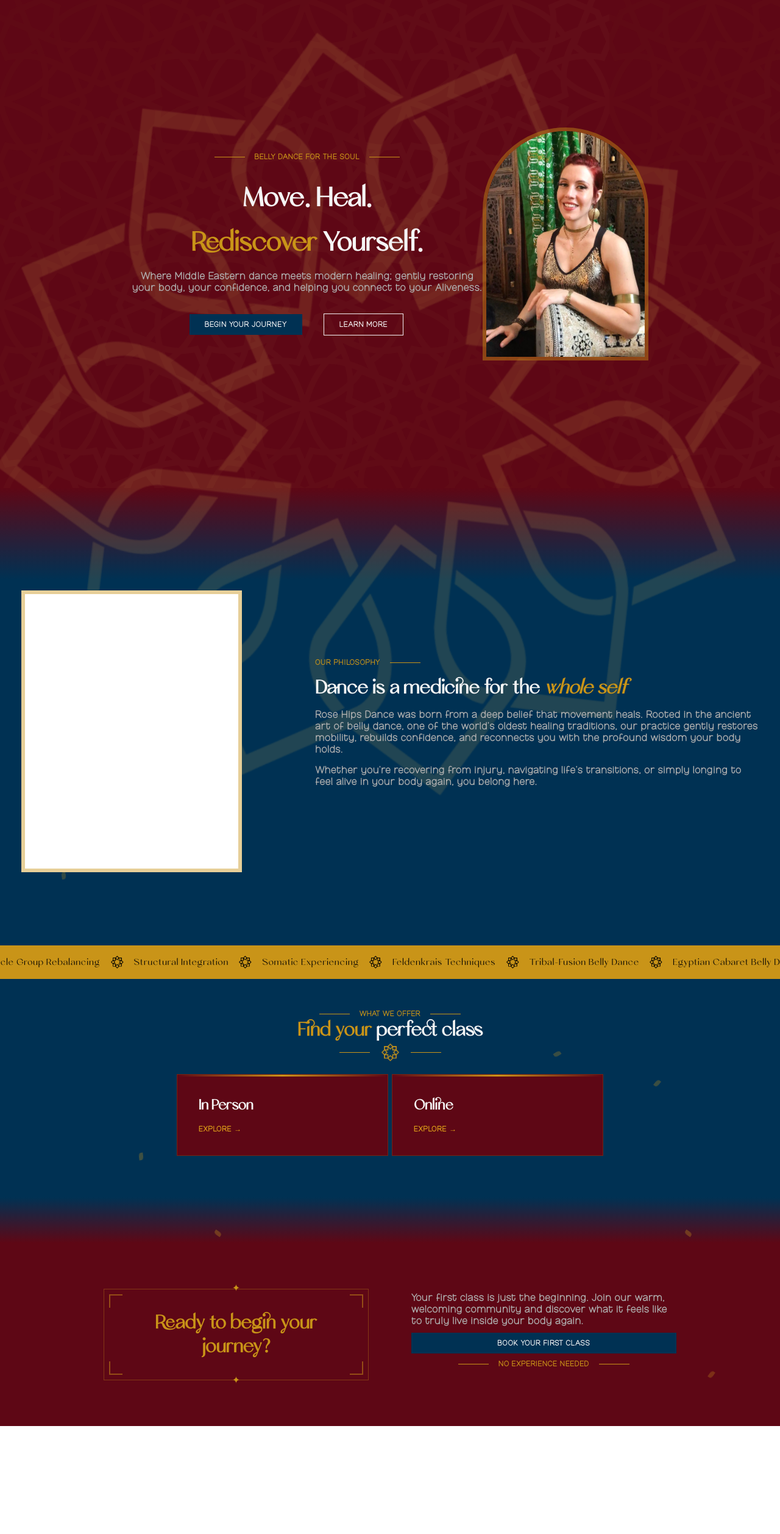
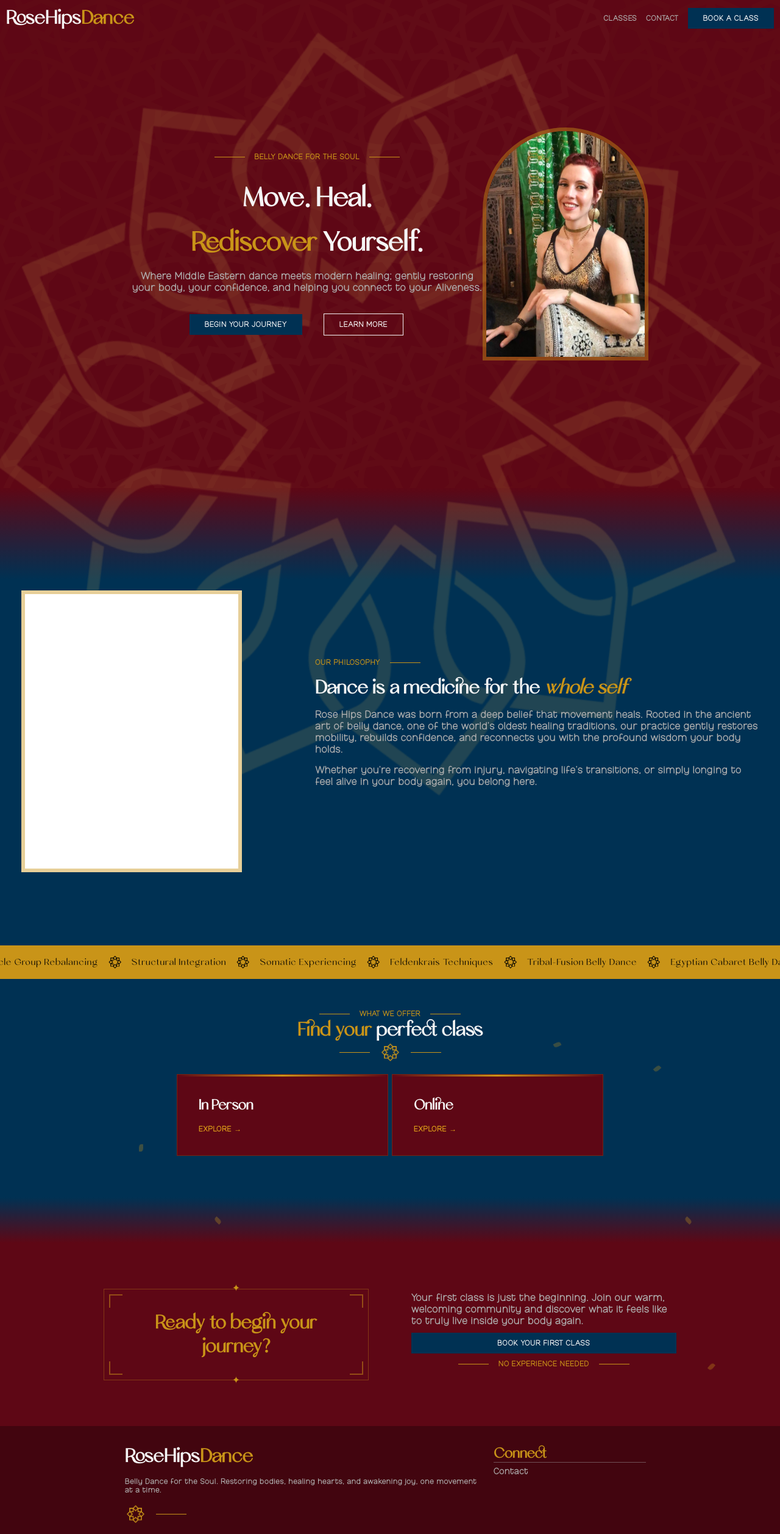
Before and after one commit to tpeschke/rose-hips-dance-typescript, a React (Vite) app in the folder app/: page / in a window 1280 px wide. Shown: the whole page at 61% size. Before the commit the page ends 2338 px from the top, so only its background shows below. Built offline with nearby package versions, Linux system fonts and the light colour scheme.

Commit message:
set up header and footer

```diff
--- a/app/src/App.tsx
+++ b/app/src/App.tsx
@@ -1,9 +1,13 @@
+import Footer from "./components/footer/footer"
+import Header from "./components/header/header"
 import AllRoutes from "./Routes"
 
 function App() {
   return (
     <>
+      <Header />
       <AllRoutes />
+      <Footer />
     </>
   )
 }
--- a/app/src/components/ImageShell/ImageShell.tsx
+++ b/app/src/components/ImageShell/ImageShell.tsx
@@ -3,8 +3,10 @@ import star from '../../assets/star.png'
 import portrait from '../../assets/portrait.jpg'
 import sun from '../../assets/sun.png'
 
+type SrcOptions = 'star' | 'portrait' | 'sun'
+
 interface Props {
-    src: string,
+    src: SrcOptions,
     alt: string,
     width: number
     height: number
@@ -12,7 +14,7 @@ interface Props {
 
 export default function ImageShell({ src, alt, width, height }: Props) {
 
-    function getImage(src: string) {
+    function getImage(src: SrcOptions) {
         switch (src) {
             case 'star':
                 return star
@@ -20,8 +22,6 @@ export default function ImageShell({ src, alt, width, height }: Props) {
                 return portrait
             case 'sun':
                 return sun
-            default:
-                return ''
         }
     }
 
--- /dev/null
+++ b/app/src/components/footer/footer.css
@@ -0,0 +1,67 @@
+.footer {
+  background: var(--darkBurgundy);
+  display: flex;
+  justify-content: center;
+  padding: 30px 50px 15px;
+}
+
+.footer h1 {
+  word-spacing: -6px;
+  color: var(--white);
+}
+
+.footer h1 span {
+  color: var(--gold);
+}
+
+.footer h2 {
+  color: var(--gold);
+  border-bottom: 1px solid #afafaf71;
+}
+
+.footer .strike-right {
+  margin-top: 15px;
+}
+
+.footer>div:not(.main) p {
+  color: var(--lightGray);
+  font-size: 14px;
+  letter-spacing: 1px;
+  margin: 5px 0;
+  cursor: pointer;
+}
+
+.footer p.subtitle {
+  font-size: 12px;
+  margin-top: 15px;
+}
+
+.footer>div {
+  width: 25%;
+  max-width: 250px;
+  margin-right: 15px;
+  z-index: 99;
+}
+
+.footer>div.main {
+  width: 50%;
+  max-width: 750px;
+}
+
+@media (max-width: 566px) {
+  .footer {
+    flex-direction: column-reverse;
+    padding: 15px;
+  }
+
+  .footer>div.main,
+  .footer>div {
+    width: 100%;
+    max-width: unset;
+    margin: 0;
+  }
+
+  .footer>div.main {
+    margin-top: 15px;
+  }
+}
--- /dev/null
+++ b/app/src/components/footer/footer.tsx
@@ -0,0 +1,59 @@
+import { Link } from "react-router-dom";
+import ImageShell from "../ImageShell/ImageShell";
+import "./footer.css";
+
+export default function Footer() {
+  const sections = [
+    // {
+    //   title: "Stories",
+    //   items: [
+    //     // "Our Story",
+    //     "Philosophy",
+    //     "Gallery",
+    //   ].map((title) => {
+    //     return { title, link: `/` };
+    //   }),
+    // },
+    {
+      title: "Connect",
+      items: ["Contact"].map((title) => {
+        return { title, link: `/contact` };
+      }),
+    },
+  ];
+  return (
+    <div className="footer">
+      <div className="main">
+        <h1>
+          Rose Hips <span>Dance</span>
+        </h1>
+        <p className="subtitle">
+          Belly Dance for the Soul. Restoring bodies, healing hearts, and
+          awakening joy, one movement at a time.
+        </p>
+        <div className="strike-right">
+          <ImageShell
+            src="star"
+            alt="star"
+            width={35}
+            height={35}
+          />
+        </div>
+      </div>
+      {sections.map(({ title, items }) => {
+        return (
+          <div key={title}>
+            <h2>{title}</h2>
+            {items.map(({ title, link }, index) => {
+              return (
+                <Link key={index} to={link}>
+                  <p>{title}</p>
+                </Link>
+              );
+            })}
+          </div>
+        );
+      })}
+    </div>
+  );
+}
--- /dev/null
+++ b/app/src/components/header/component/hamburgerMenuIcon.css
@@ -0,0 +1,73 @@
+#nav-icon {
+    display: none;
+    margin-left: auto;
+    width: 30px;
+    height: 21px;
+    position: relative;
+    -webkit-transform: rotate(0deg);
+    -moz-transform: rotate(0deg);
+    -o-transform: rotate(0deg);
+    transform: rotate(0deg);
+    -webkit-transition: .5s ease-in-out;
+    -moz-transition: .5s ease-in-out;
+    -o-transition: .5s ease-in-out;
+    transition: .5s ease-in-out;
+    cursor: pointer;
+}
+
+#nav-icon span {
+    display: block;
+    position: absolute;
+    height: 3px;
+    width: 100%;
+    background: var(--white);
+    border-radius: 9px;
+    opacity: 1;
+    left: 0;
+    -webkit-transform: rotate(0deg);
+    -moz-transform: rotate(0deg);
+    -o-transform: rotate(0deg);
+    transform: rotate(0deg);
+    -webkit-transition: .25s ease-in-out;
+    -moz-transition: .25s ease-in-out;
+    -o-transition: .25s ease-in-out;
+    transition: .25s ease-in-out;
+}
+
+#nav-icon span:nth-child(1) {
+    top: 0px;
+}
+
+#nav-icon span:nth-child(2) {
+    top: 9px;
+}
+
+#nav-icon span:nth-child(3) {
+    top: 18px;
+}
+
+#nav-icon.open span:nth-child(1) {
+    top: 9px;
+    -webkit-transform: rotate(135deg);
+    -moz-transform: rotate(135deg);
+    -o-transform: rotate(135deg);
+    transform: rotate(135deg);
+}
+
+#nav-icon.open span:nth-child(2) {
+    opacity: 0;
+}
+
+#nav-icon.open span:nth-child(3) {
+    top: 9px;
+    -webkit-transform: rotate(-135deg);
+    -moz-transform: rotate(-135deg);
+    -o-transform: rotate(-135deg);
+    transform: rotate(-135deg);
+}
+
+@media (max-width: 566px) {
+    #nav-icon {
+        display: inherit;
+    }
+}
--- /dev/null
+++ b/app/src/components/header/component/hamburgerMenuIcon.tsx
@@ -0,0 +1,12 @@
+import { useState } from 'react'
+import './hamburgerMenuIcon.css'
+
+export default function HamburgerMenuIcon({isOpen, setIsOpen}: {isOpen: Boolean, setIsOpen: Function}) {
+    return (
+        <div id="nav-icon" className={isOpen ? 'open' : ''} onClick={_ => setIsOpen(!isOpen)}>
+            <span></span>
+            <span></span>
+            <span></span>
+        </div>
+    )
+}
--- /dev/null
+++ b/app/src/components/header/header.css
@@ -0,0 +1,85 @@
+.header {
+  display: flex;
+  align-items: center;
+  padding: 10px;
+  position: fixed;
+  background: transparent;
+  width: calc(100vw - 20px);
+  z-index: 99;
+  color: var(--white);
+  transition: 0.6s;
+}
+
+.header.scrolled-header-blue {
+  background: var(--prussianBlue);
+}
+
+.header.scrolled-header-red {
+  background: var(--burgundy);
+}
+
+.header h1 {
+  word-spacing: -6px;
+}
+
+.header h1 span {
+  color: var(--gold);
+}
+
+.header ul {
+  margin: 0;
+  padding: 0;
+  margin-left: auto;
+  display: flex;
+  align-items: center;
+  color: var(--lightGray);
+  font-weight: bold;
+}
+
+.header ul li {
+  margin-left: 15px;
+}
+
+@media (min-width: 1441px) {
+  .header {
+    justify-content: center;
+  }
+
+  .header ul {
+    margin: 0 0 0 750px;
+  }
+}
+
+@media (max-width: 566px) {
+  .header {
+    background: var(--prussianBlue);
+    padding: 5px 10px;
+  }
+
+  .header h1 {
+    font-size: 7vw
+  }
+
+  .header ul {
+    display: none;
+    height: 100vh;
+  }
+
+  .header ul.open {
+    display: inherit;
+    position: absolute;
+    top: 46px;
+    left: 0;
+    width: 100vw;
+    padding: 10px 0;
+    display: flex;
+    flex-direction: column;
+    align-items: flex-start;
+    background: var(--burgundy);
+  }
+
+  .header ul li {
+    padding: 5px 0;
+    margin: 3px 10px;
+  }
+}
--- /dev/null
+++ b/app/src/components/header/header.tsx
@@ -0,0 +1,80 @@
+import "./header.css";
+import { useEffect, useState } from "react";
+import HamburgerMenuIcon from "./component/hamburgerMenuIcon";
+import { Link, useLocation } from "react-router-dom";
+
+export default function Header() {
+  const [headerColorClass, setHeaderColorClass] = useState("");
+
+  const [storyBannerY, setStoryBannerY] = useState<number | undefined>(
+    undefined
+  );
+  const [beginYourJourneyY, setBeginYourJourneyY] = useState<
+    number | undefined
+  >(undefined);
+
+  useEffect(() => {
+    window.addEventListener("scroll", handleScroll);
+
+    if (document) {
+      setStoryBannerY(document.getElementById("story-banner")?.offsetHeight);
+      setBeginYourJourneyY(
+        document.getElementById("begin-your-journey")?.offsetHeight
+      );
+    }
+
+    return () => {
+      window.removeEventListener("scroll", handleScroll);
+    };
+  });
+
+  const handleScroll = () => {
+    const { scrollY } = window;
+    if (scrollY === 0) {
+      setHeaderColorClass("");
+    } else if (storyBannerY && scrollY >= storyBannerY - 50) {
+      setHeaderColorClass("scrolled-header-red");
+    } else if (beginYourJourneyY && scrollY >= beginYourJourneyY - 50) {
+      setHeaderColorClass("scrolled-header-blue");
+    } else {
+      setHeaderColorClass("scrolled-header-blue");
+    }
+  };
+
+  const location = useLocation();
+  const [isOpen, setIsOpen] = useState(false)
+
+  useEffect(() => {
+    setIsOpen(false)
+  }, [location])
+
+  return (
+    <div id="header" className={`header ${headerColorClass}`}>
+      <Link to="/">
+        <h1>
+          Rose Hips <span>Dance</span>
+        </h1>
+      </Link>
+
+      <HamburgerMenuIcon isOpen={isOpen} setIsOpen={setIsOpen} />
+
+      <ul className={`${isOpen && 'open'}`}>
+        <li>
+          <Link to="/classes">Classes</Link>
+        </li>
+        {/* <li>Our Story</li> */}
+        <li><Link to="/contact">Contact</Link></li>
+        <li>
+          <Link to="/classes">
+            <button
+              className={`${headerColorClass === "scrolled-header-blue" || isOpen ? "gold" : "blue"
+                }`}
+            >
+              Book a Class
+            </button>
+          </Link>
+        </li>
+      </ul>
+    </div>
+  );
+}
--- a/app/src/index.css
+++ b/app/src/index.css
@@ -136,6 +136,7 @@ textarea {
 
 ul {
   list-style-type: none;
+  font-family: lemonade;
 }
 
 li {
```
